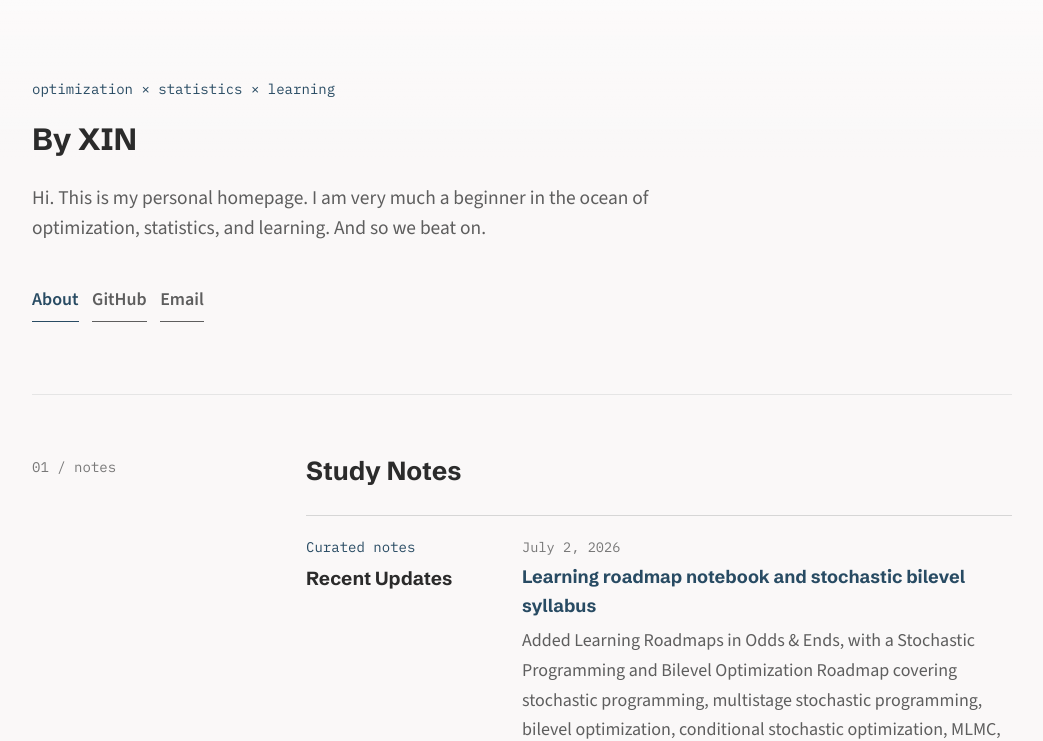
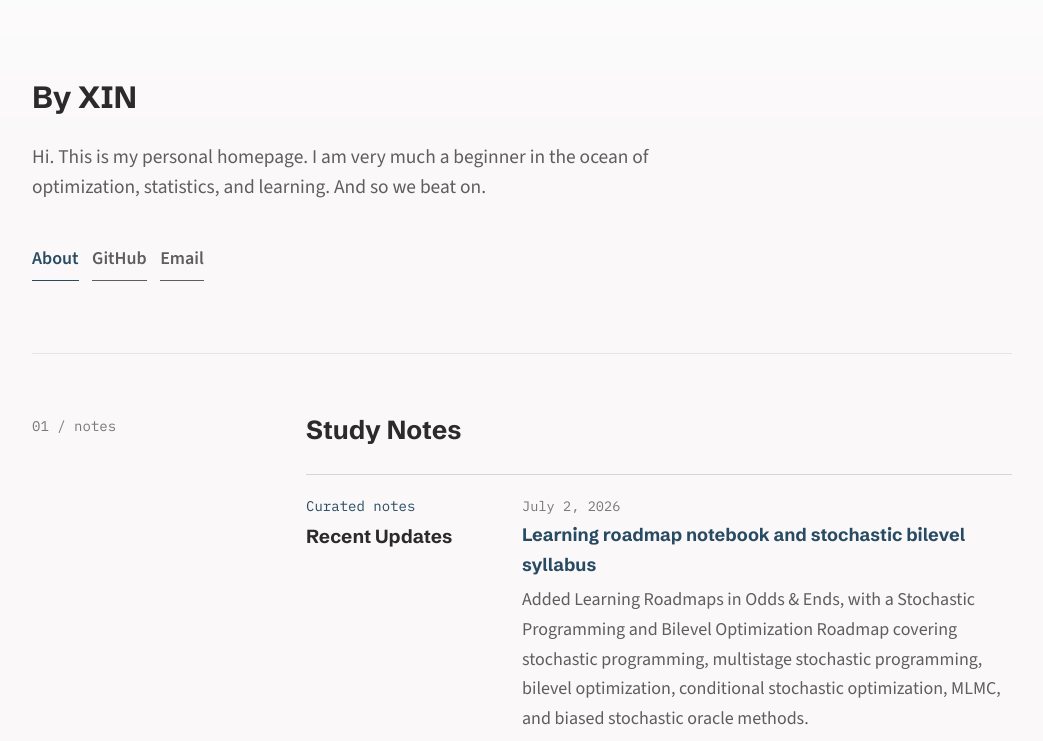
Before and after one commit to By-Xin/By-Xin.github.io, an Astro site: page / in a window 1280 px wide. Shown: the part 81-822 px from the top of the page, without its empty margins (118-1161 px from the left). Built offline with nearby package versions, Linux system fonts and the light colour scheme; Astro itself is replaced by a stand-in of ours; no server answers.

Commit message:
Remove homepage topic tagline

```diff
--- a/src/pages/index.astro
+++ b/src/pages/index.astro
@@ -9,7 +9,6 @@ const bynotesUpdates = await getBYNotesUpdates();
 <BaseLayout current="home">
   <section class="hero" aria-labelledby="home-title">
     <div>
-      <p class="eyebrow">optimization × statistics × learning</p>
       <h1 id="home-title">By XIN</h1>
       <p class="lede">
         Hi. This is my personal homepage. I am very much a beginner in the ocean
```
